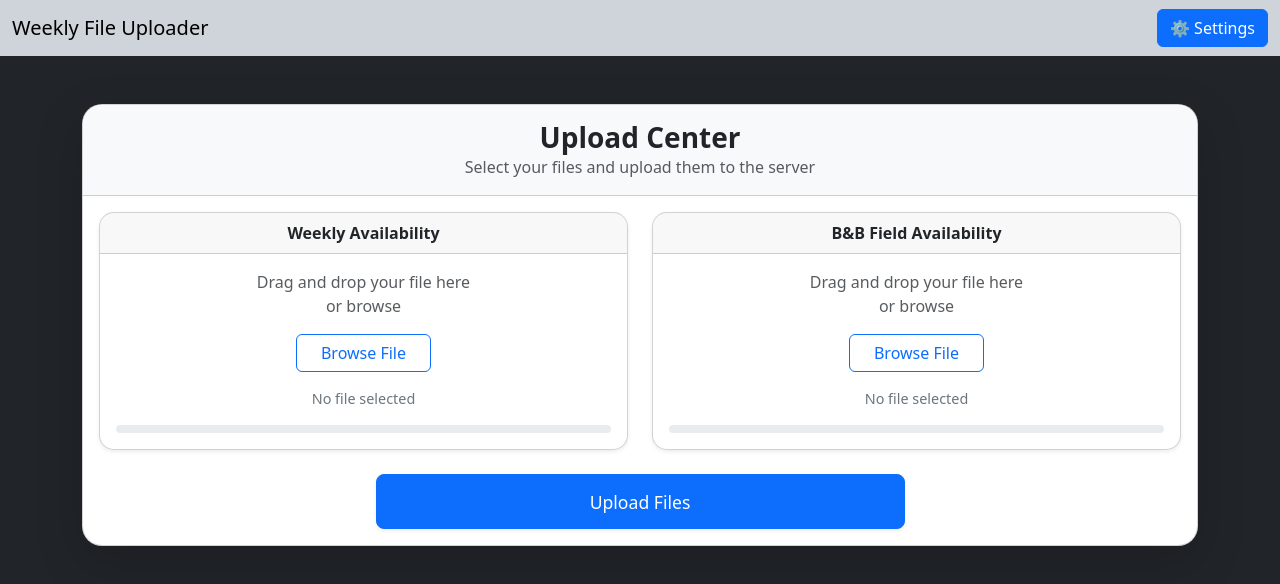
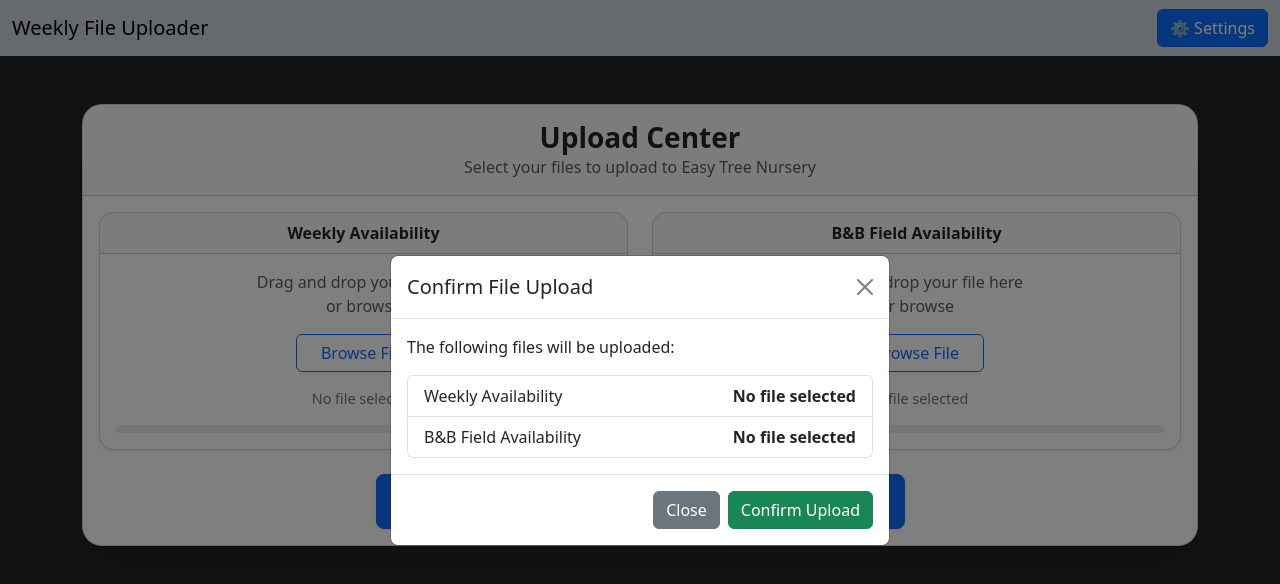
Before and after one commit to brencemoore/Easy-Tree-Nursery-Folder-Program, an Electron app: page public/index.html in a window 1280 px wide. Both pictures are taken after a click on the button "Upload Files". Drawn offline with Linux system fonts and the light colour scheme.

Commit message:
Updated to have confirm upload screen and edited file upload cards remove file button.

```diff
--- a/public/index.html
+++ b/public/index.html
@@ -35,13 +35,14 @@
                         Upload Center
                     </h3>
 
-                    <p class="text-muted mb-0">Select your files and upload them to the server</p>
+                    <p class="text-muted mb-0">Select your files to upload to Easy Tree Nursery</p>
                 </div>
 
                 <!-- Body -->
 
                 <div class="card-body">
                     <div class="row justify-content-center g-4">
+                        <!---->
                         <!-- Weekly Availability -->
 
                         <div class="col-12 col-md-6">
@@ -63,12 +64,12 @@
 
                                     <button class="btn btn-outline-primary px-4" onclick="document.getElementById('weeklyReport').click()">Browse File</button>
 
-                                    <p class="selected-file mt-3 mb-0" id="weeklySelectedFile">No file selected</p>
-
-                                    <button class="btn btn-sm btn-outline-danger mt-2 d-none" id="weeklyRemoveFile">
+                                    <button class="btn btn-outline-danger px-4 ms-2 d-none" id="weeklyRemoveFile">
                                         <i class="bi bi-x-circle"></i>
                                         Remove File
                                     </button>
+
+                                    <p class="selected-file mt-3 mb-0" id="weeklySelectedFile">No file selected</p>
 
                                     <div class="progress mt-3">
                                         <div class="progress-bar" id="weeklyProgressBar" style="width: 0%"></div>
@@ -98,11 +99,12 @@
 
                                     <button class="btn btn-outline-primary px-4" onclick="document.getElementById('BNBReport').click()">Browse File</button>
 
-                                    <p class="selected-file mt-3 mb-0" id="BNBSelectedFile">No file selected</p>
-                                    <button class="btn btn-sm btn-outline-danger mt-2 d-none" id="BNBRemoveFile">
+                                    <button class="btn btn-outline-danger px-4 ms-2 d-none" id="BNBRemoveFile">
                                         <i class="bi bi-x-circle"></i>
                                         Remove File
                                     </button>
+
+                                    <p class="selected-file mt-3 mb-0" id="BNBSelectedFile">No file selected</p>
 
                                     <div class="progress mt-3">
                                         <div class="progress-bar" id="BNBProgressBar" style="width: 0%"></div>
@@ -114,9 +116,8 @@
                         <!-- Upload Button -->
 
                         <div class="col-12 col-md-6">
-                            <button class="btn btn-primary btn-lg w-100 shadow-sm" id="btnFileUpload">
+                            <button type="button" class="btn btn-primary btn-lg w-100 shadow-sm" id="btnFileUpload" data-bs-toggle="modal" data-bs-target="#confirmModal">
                                 <i class="bi bi-upload"></i>
-
                                 Upload Files
                             </button>
                         </div>
@@ -125,11 +126,27 @@
             </div>
         </div>
 
-        <!---->
+        <!-- Confirm Modal -->
 
-        <!-- Modal -->
+        <div class="modal fade" id="confirmModal" tabindex="-1" aria-labelledby="confirmModalLabel" aria-hidden="true">
+            <div class="modal-dialog modal-dialog-centered">
+                <div class="modal-content">
+                    <div class="modal-header">
+                        <h1 class="modal-title fs-5" id="confirmModalLabel">Confirm File Upload</h1>
+                        <button type="button" class="btn-close" data-bs-dismiss="modal" aria-label="Close"></button>
+                    </div>
+                    <div class="modal-body" id="confirmModalBody"></div>
+                    <div class="modal-footer">
+                        <button type="button" class="btn btn-secondary" data-bs-dismiss="modal">Close</button>
+                        <button type="button" class="btn btn-success" id="confirmUpload" data-bs-dismiss="modal">Confirm Upload</button>
+                    </div>
+                </div>
+            </div>
+        </div>
 
-        <div class="modal fade" id="settingsModal" tabindex="-1">
+        <!-- Settings Modal -->
+
+        <div class="modal fade" id="settingsModal" data-bs-backdrop="static" tabindex="-1">
             <div class="modal-dialog modal-lg">
                 <div class="modal-content">
                     <div class="modal-header">
@@ -167,7 +184,7 @@
                     <div class="modal-footer">
                         <button class="btn btn-secondary" data-bs-dismiss="modal">Cancel</button>
 
-                        <button class="btn btn-success">Save</button>
+                        <button class="btn btn-primary" data-bs-dismiss="modal">Save Settings</button>
                     </div>
                 </div>
             </div>
--- a/public/js/upload.js
+++ b/public/js/upload.js
@@ -23,6 +23,8 @@ document.addEventListener('DOMContentLoaded', () => {
     uploadConfigs.forEach((config) => {
         setupFileUpload(config);
     });
+
+    document.getElementById("btnFileUpload").addEventListener("click", populateConfirmModal);
 });
 
 // ======================================
@@ -31,11 +33,8 @@ document.addEventListener('DOMContentLoaded', () => {
 
 function setupFileUpload(config) {
     const input = document.getElementById(config.inputId);
-
     const selectedFileText = document.getElementById(config.selectedFileId);
-
     const progressBar = document.getElementById(config.progressBarId);
-
     const removeButton = document.getElementById(config.removeButtonId);
 
     // Browse button file selection
@@ -170,3 +169,39 @@ function updateFileSelectedProgress(progressBarId) {
     progressBar.classList.remove('bg-primary');
     progressBar.classList.add('bg-success');
 }
+
+// ======================================
+// Add text to confirm upload modal
+// ======================================
+
+function populateConfirmModal() {
+    const body = document.getElementById('confirmModalBody');
+
+    // Get files
+    const weeklyFile = document.getElementById('weeklyReport').files[0];
+    const bnbFile = document.getElementById('BNBReport').files[0];
+
+    let html = '';
+
+    html += '<p>The following files will be uploaded:</p>';
+
+    html += "<ul class='list-group'>";
+
+    html += `
+        <li class="list-group-item d-flex justify-content-between">
+            <span>Weekly Availability</span>
+            <strong>${weeklyFile ? weeklyFile.name : 'No file selected'}</strong>
+        </li>
+    `;
+
+    html += `
+        <li class="list-group-item d-flex justify-content-between">
+            <span>B&B Field Availability</span>
+            <strong>${bnbFile ? bnbFile.name : 'No file selected'}</strong>
+        </li>
+    `;
+
+    html += '</ul>';
+
+    body.innerHTML = html;
+}
```
